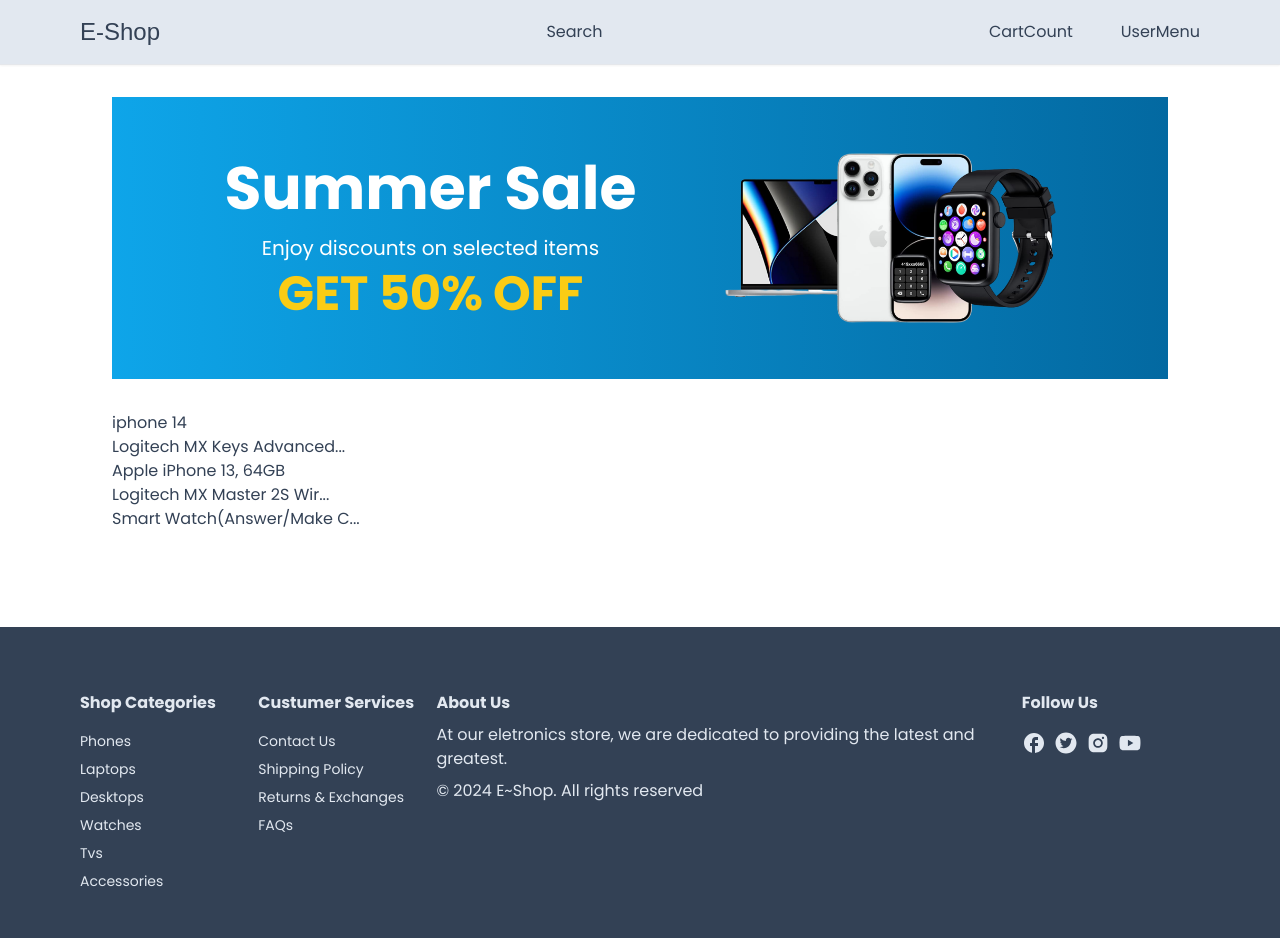
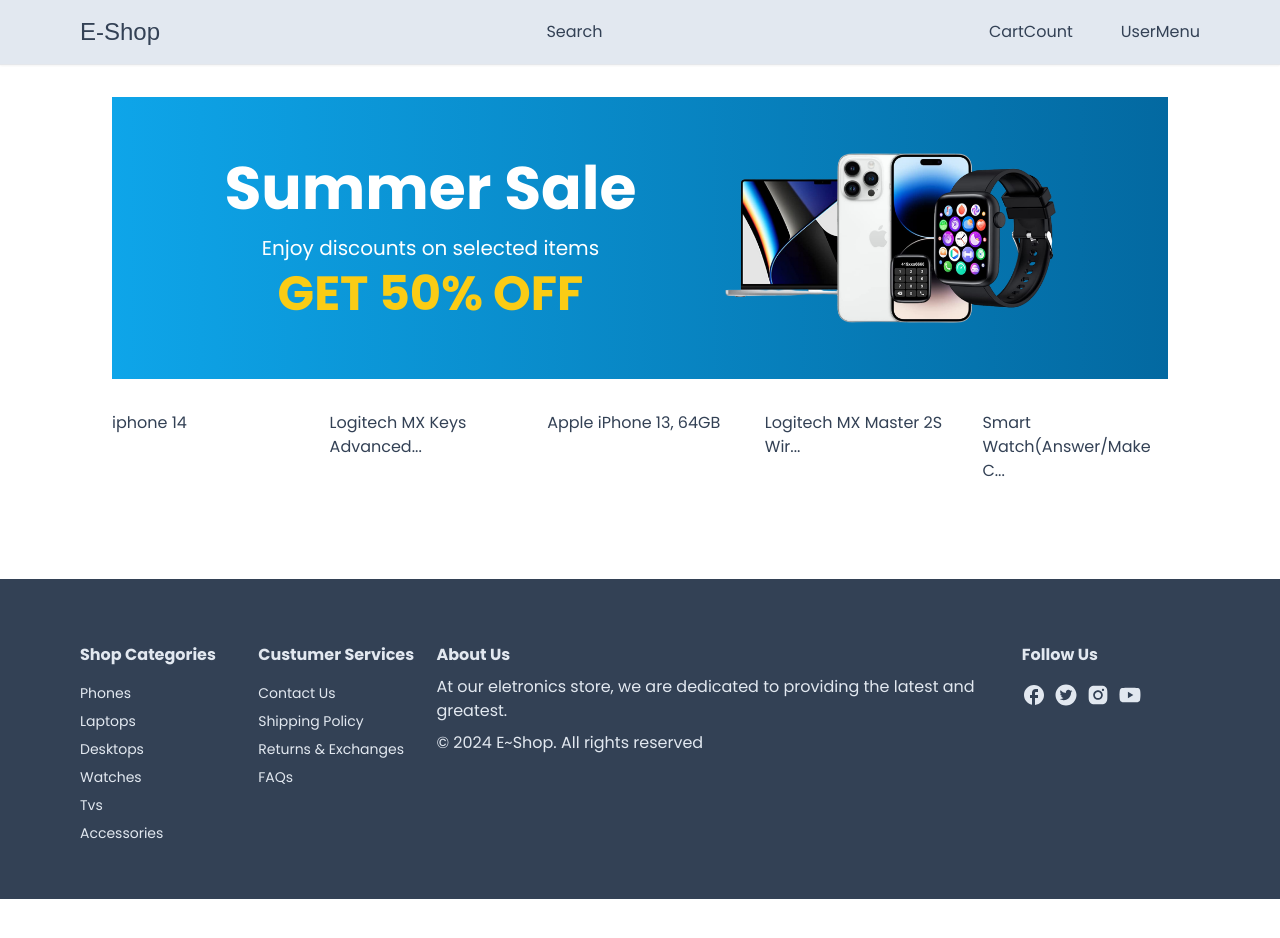
Before and after one commit to gabrielnavas/e-shop, a Next.js app: page / in a window 1280 px wide. Shown: the top 938 px of the page. After the commit the page ends 899 px from the top, so only its background shows below. Built offline with nearby package versions, Linux system fonts and the light colour scheme; a web font is replaced by a local one.

Commit message:
product grid

```diff
--- a/app/page.tsx
+++ b/app/page.tsx
@@ -12,7 +12,17 @@
         <div>
           <HomeBanner />
         </div>
-        <div>
+        <div
+          className="
+            grid
+            grid-cols-2
+            sm:grid-cols-3
+            lg:grid-cols-4
+            xl:grid-cols-5
+            2xl:grid-cols-6
+            gap-8
+          "
+        >
           {products.map(product => (
             <div>{truncateText(product.name)}</div>
           ))}
```
